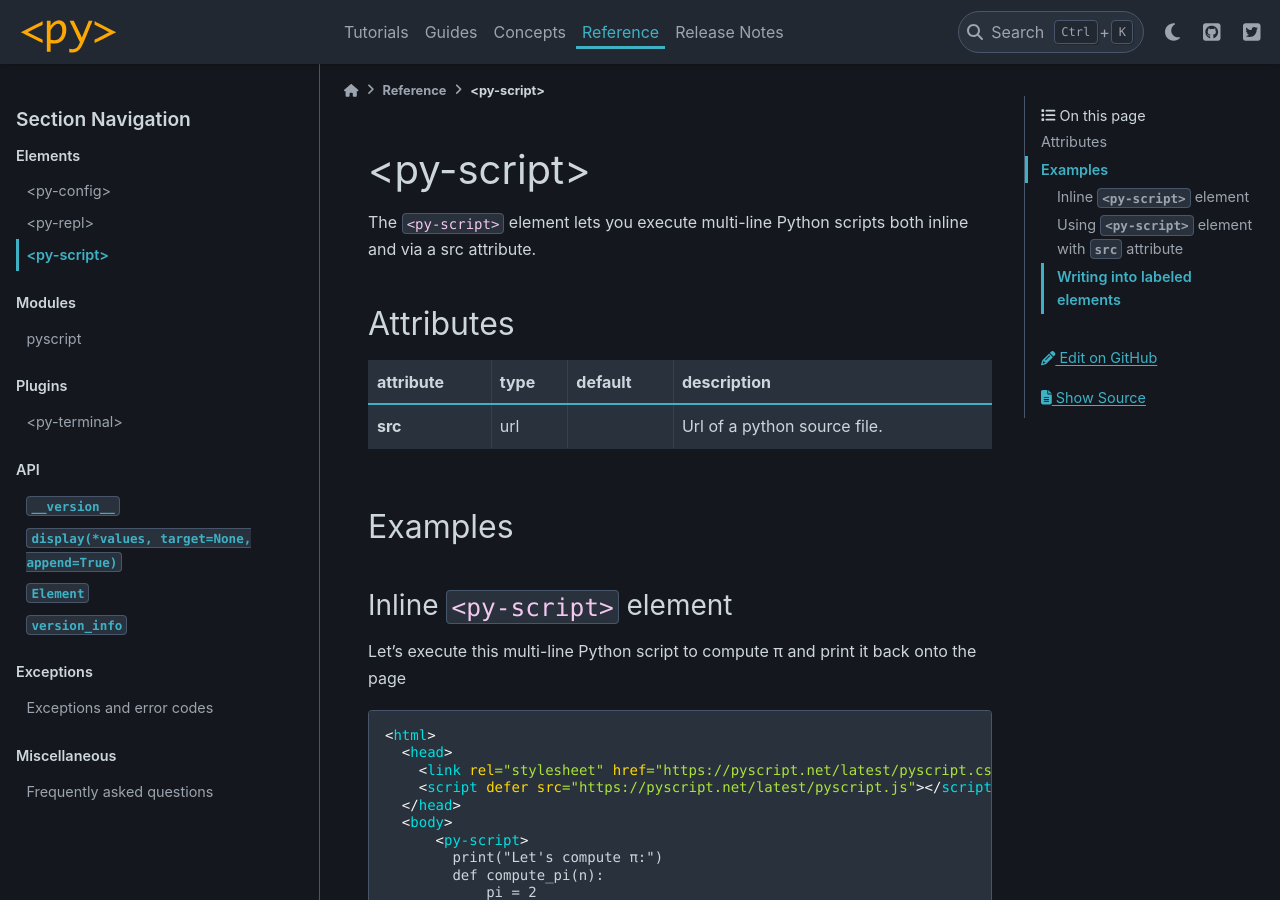
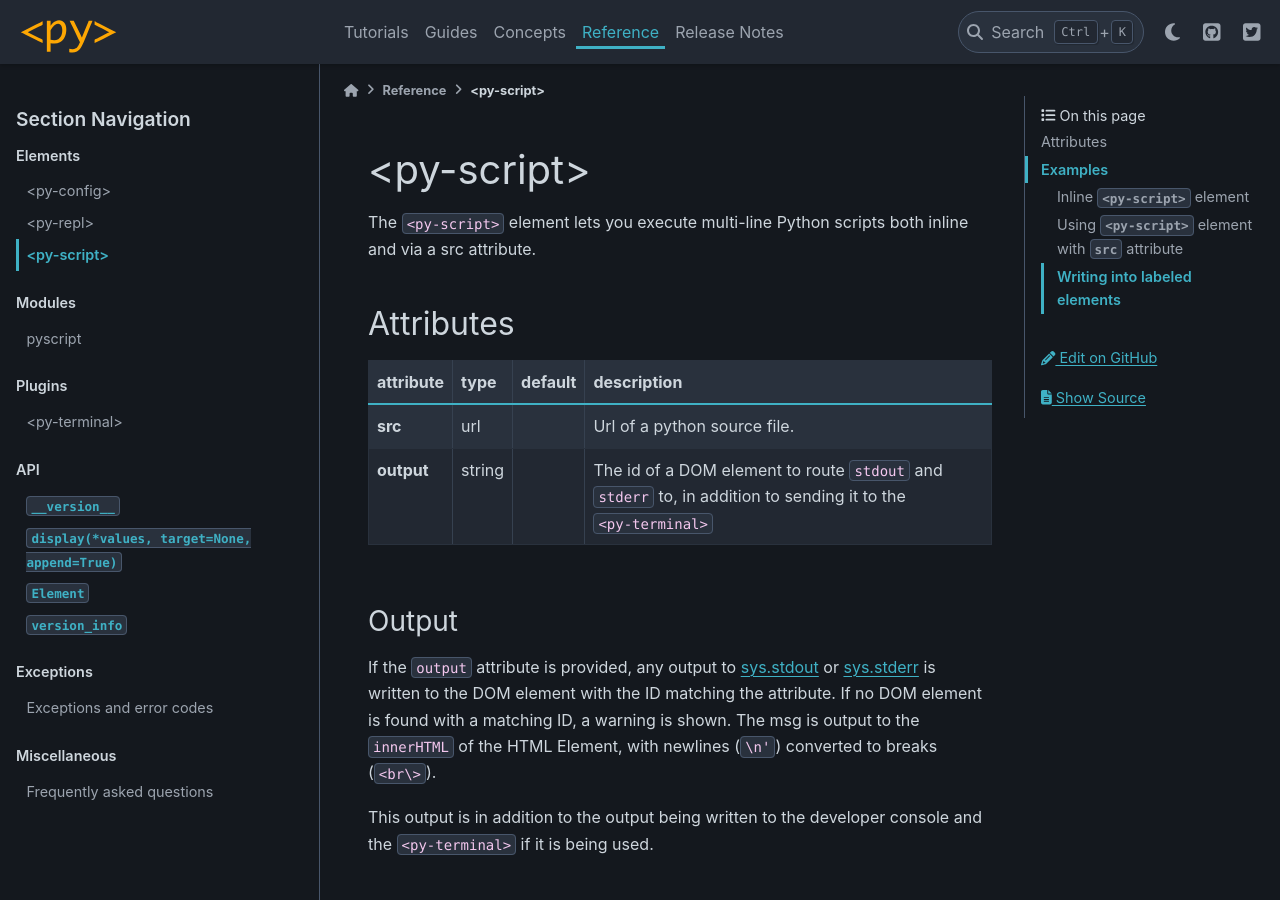
Before and after one commit to pyscript/pyscript, a Sphinx documentation site: the page built from docs/reference/elements/py-script.md, in a window 1280 px wide and 900 px high. Built offline with Sphinx 7.4.7 and the PyData theme 0.15.4, drawn with Linux system fonts in a browser that asks for light colours.

Commit message:
Add docs on 'output' attribute' of py-script tag

```diff
--- a/docs/reference/elements/py-script.md
+++ b/docs/reference/elements/py-script.md
@@ -4,9 +4,16 @@
 
 ## Attributes
 
-| attribute | type | default | description                  |
-|-----------|------|---------|------------------------------|
-| **src**   | url  |         | Url of a python source file. |
+| attribute | type   | default | description                  |
+|-----------|--------|---------|------------------------------|
+| **src**   | url    |         | Url of a python source file. |
+| **output**| string |         | The id of a DOM element to route `stdout` and `stderr` to, in addition to sending it to the `<py-terminal>`|
+
+### Output
+
+If the `output` attribute is provided, any output to [sys.stdout](https://docs.python.org/3/library/sys.html#sys.stdout) or [sys.stderr](https://docs.python.org/3/library/sys.html#sys.stderr) is written to the DOM element with the ID matching the attribute. If no DOM element is found with a matching ID, a warning is shown. The msg is output to the `innerHTML` of the HTML Element, with newlines (`\n'`) converted to breaks (`<br\>`).
+
+This output is in addition to the output being written to the developer console and the `<py-terminal>` if it is being used.
 
 ## Examples
 
```
